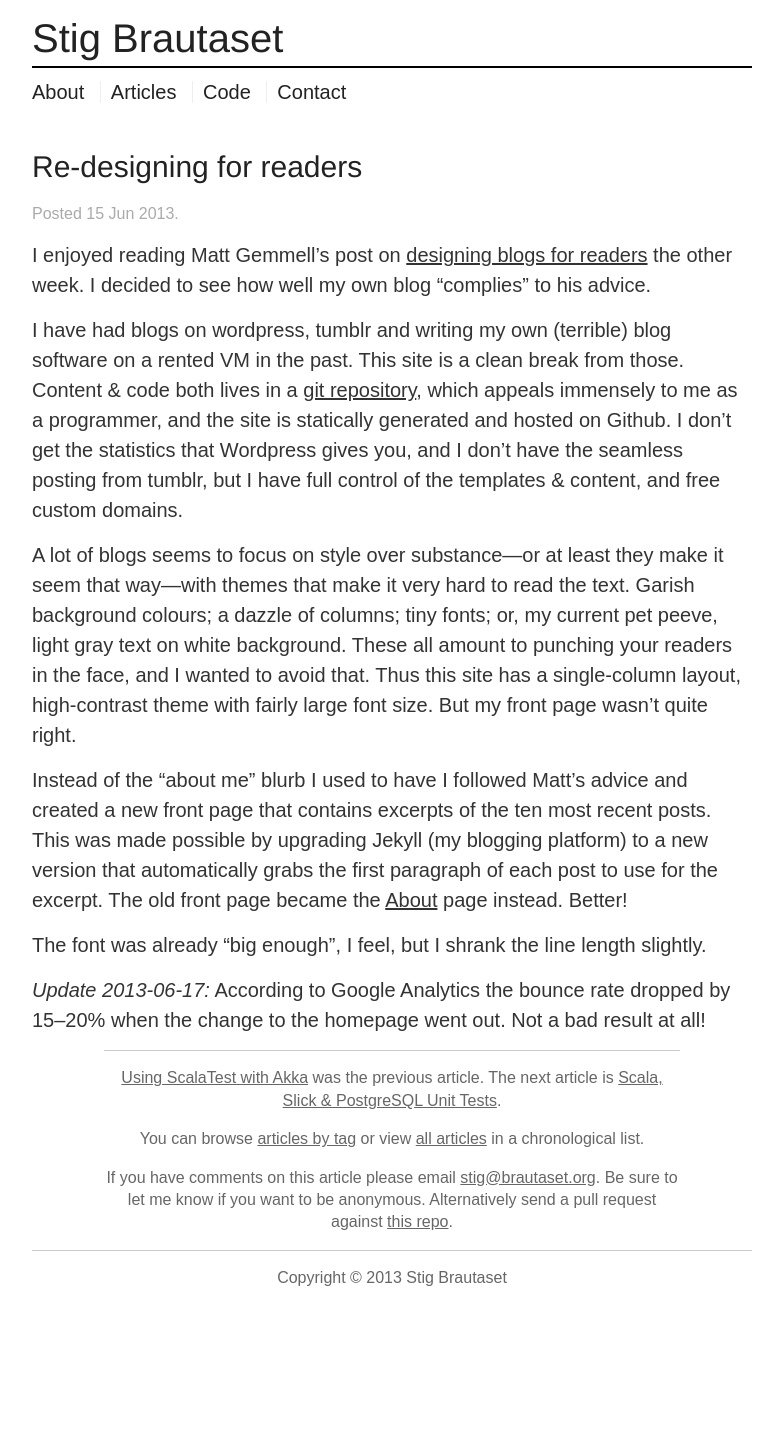
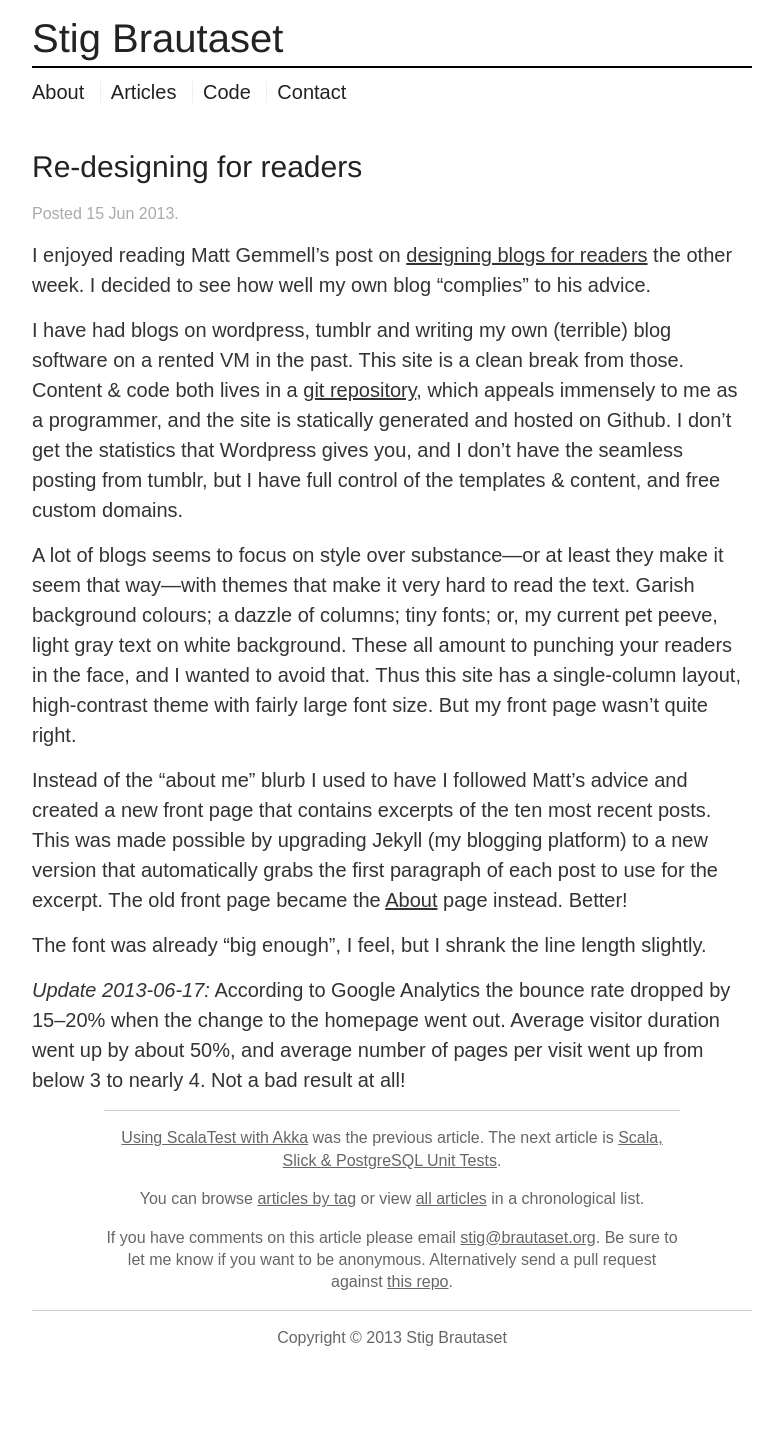
Before and after one commit to stig/www.brautaset.org, a Jekyll site: the page built from _posts/2013-06-15-re-designing-for-readers.md, in a window 1280 px wide. Shown: the whole page, without its empty margins (248-1031 px from the left). Built offline with Jekyll 4.4.1, drawn with Linux system fonts in a browser that asks for light colours; before the commit the page ends 1385 px from its top, so only the background shows below that.

Commit message:
fixup! Add note on dropping bounce rate after redesign

```diff
--- a/_posts/2013-06-15-re-designing-for-readers.md
+++ b/_posts/2013-06-15-re-designing-for-readers.md
@@ -30,4 +30,4 @@ first paragraph of each post to use for the excerpt. The old front page became t
 
 The font was already "big enough", I feel, but I shrank the line length slightly.
 
-*Update 2013-06-17:* According to Google Analytics the bounce rate dropped by 15--20% when the change to the homepage went out. Not a bad result at all!
+*Update 2013-06-17:* According to Google Analytics the bounce rate dropped by 15--20% when the change to the homepage went out. Average visitor duration went up by about 50%, and average number of pages per visit went up from below 3 to nearly 4. Not a bad result at all!
```
